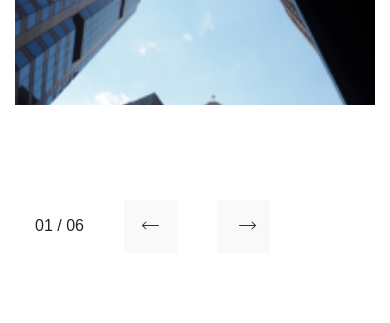
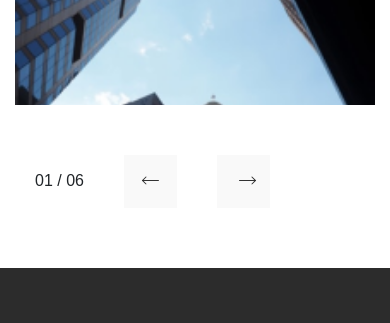
Before and after one commit to Romuald01/arc, a plain HTML site: page gallery.html in a window 390 px wide. Shown: the part 2380-2703 px from the top of the page. Drawn offline with Linux system fonts and the light colour scheme.

Commit message:
UPDATING UI

```diff
--- a/css/style.css
+++ b/css/style.css
@@ -1153,6 +1153,10 @@ background-size: cover;
 .gallery-heading-sub{
     margin-top: -5%;
 }
+.gallery-pagination-contents{
+    margin-top: 30px;
+    margin-bottom: -80px;
+}
 
 .sect3-first-img,.sect3-second-img{
     height: 100%;
@@ -1438,9 +1442,6 @@ margin-top: -10%;
 .fifth-row-heading{
     width: 260px;
 }
-.gallery-pagination-contents{
-    margin-bottom: -20px;
-}
 }
 
  @media  screen and (max-width:320px){
```
